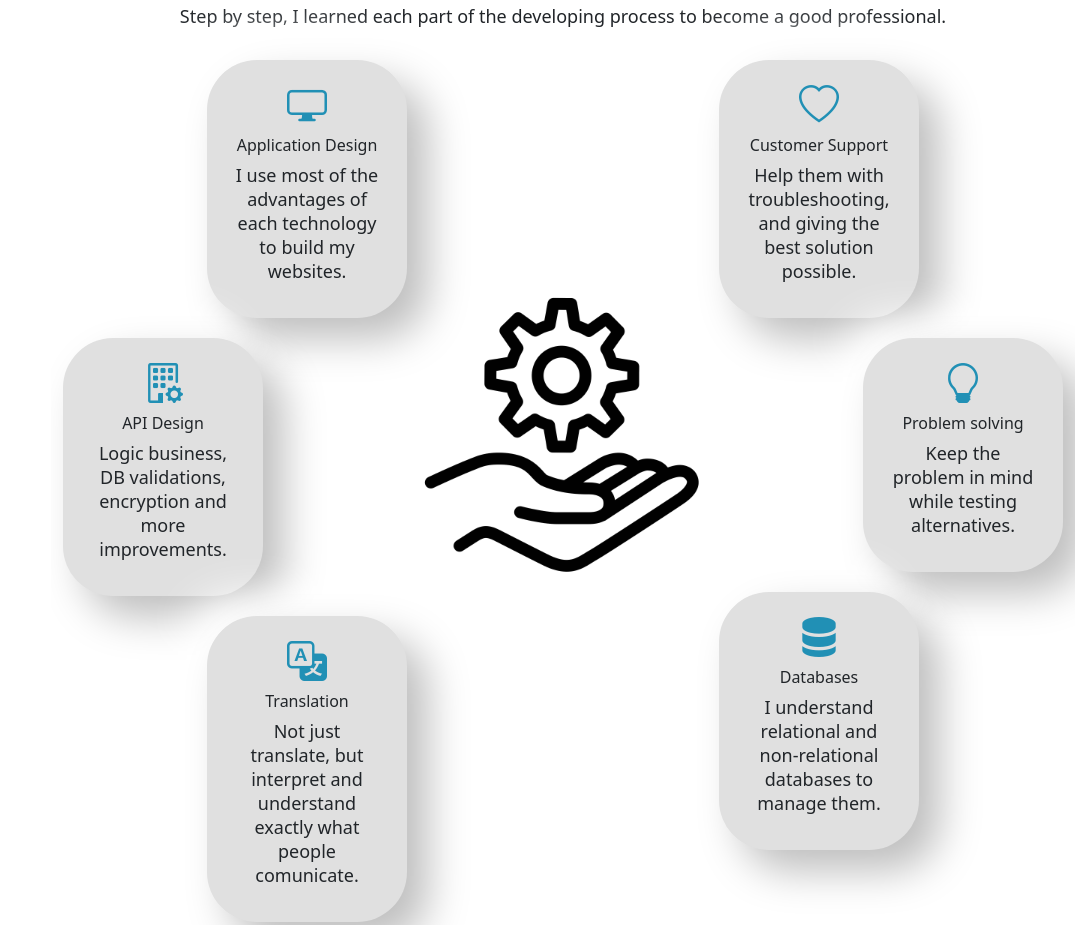
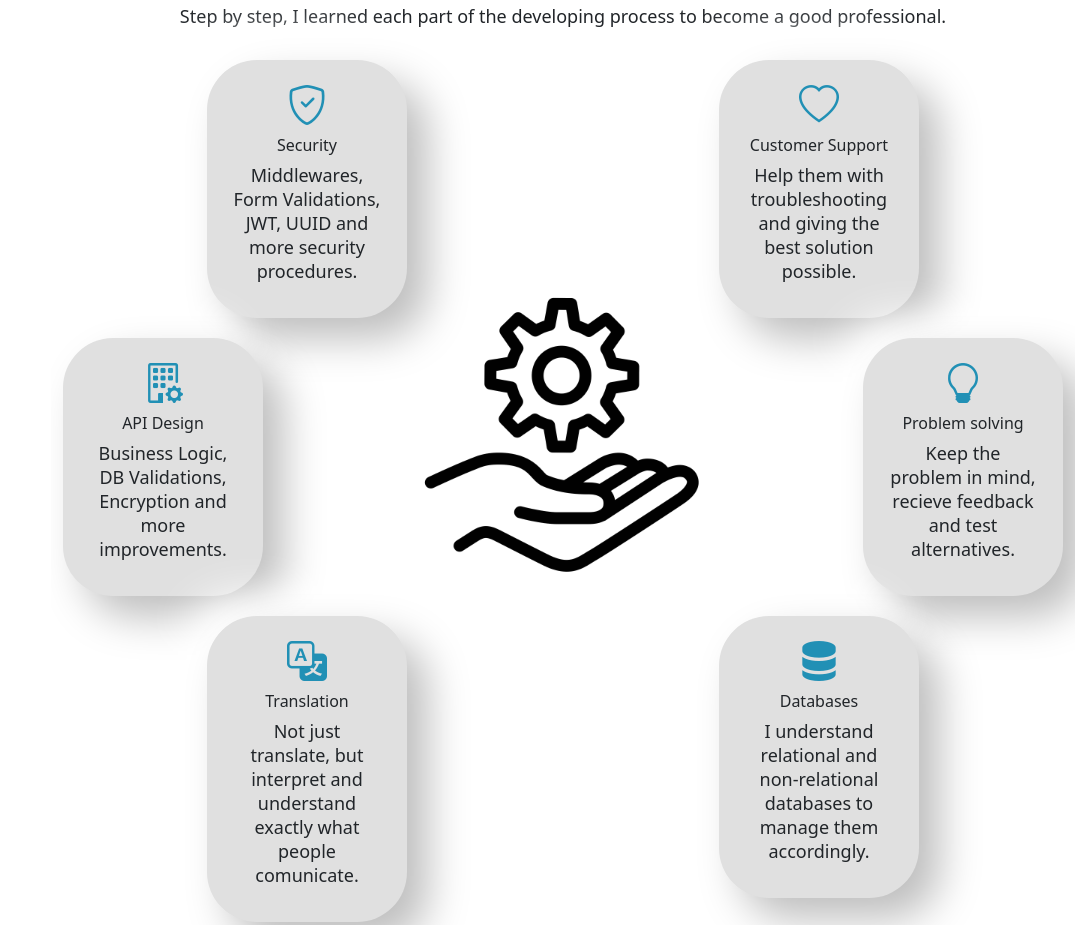
Before and after one commit to pedrojofree/personal-portfolio, a plain HTML site: page index.html in a window 1280 px wide. Shown: the part 2471-3396 px from the top of the page, without its empty margins (205-1280 px from the left). Drawn offline with nearby package versions, Linux system fonts and the light colour scheme; a script that the page names is missing.

Commit message:
services updated

```diff
--- a/index.html
+++ b/index.html
@@ -210,14 +210,14 @@
                         <p>Step by step, I learned each part of the developing process to become a good professional.</p>
                         <div class="col-sm-6 text-center">
                             <div class="col-md-12 mx-auto servicio">
-                                <span><i class="bi bi-display"></i></span>
-                                <h6>Application Design</h6>
-                                <p>I use most of the advantages of each technology to build my websites.</p>
+                                <span><i class="bi bi-shield-check"></i></i></span>
+                                <h6>Security</h6>
+                                <p>Middlewares, Form Validations, JWT, UUID and more security procedures.</p>
                             </div>
                             <div class="col-md-12 me-auto servicio">
                                 <span><i class="bi bi-building-gear"></i></span>
                                 <h6>API Design</h6>
-                                <p>Logic business, DB validations, encryption and more improvements.</p>
+                                <p>Business Logic, DB Validations, Encryption and more improvements.</p>
                             </div>
                             <div class="col-md-12 mx-auto servicio">
                                 <span><i class="bi bi-translate"></i></span>
@@ -229,17 +229,17 @@
                             <div class="col-md-12 mx-auto servicio">
                                 <span><i class="bi bi-heart"></i></span>
                                 <h6>Customer Support</h6>
-                                <p>Help them with troubleshooting, and giving the best solution possible.</p>
+                                <p>Help them with troubleshooting and giving the best solution possible.</p>
                             </div>
                             <div class="col-md-12 ms-auto servicio">
                                 <span><i class="bi bi-lightbulb"></i></span>
                                 <h6>Problem solving</h6>
-                                <p>Keep the problem in mind while testing alternatives.</p>
+                                <p>Keep the problem in mind, recieve feedback and test alternatives.</p>
                             </div>
-                            <div class="col-md-12 mx-auto servicio">
+                            <div class="col-md-12 mx-auto servicio vertical">
                                 <span><i class="bi bi-server"></i></span>
                                 <h6>Databases</h6>
-                                <p>I understand relational and non-relational databases to manage them.</p>
+                                <p>I understand relational and non-relational databases to manage them accordingly.</p>
                             </div>
                         </div>
                    </div>
@@ -263,7 +263,7 @@
                                     </div>
                                     <div class="face back">
                                         <h3>Vet Cares (SaaS)</h3>
-                                        <strong>DB - React - Express</strong>
+                                        <strong>DB - React - Express - JWT</strong>
                                         <p>Software as a Service App to manage animal analysis. I implemented emails, an API Rest and many security improvements.</p>
                                         <div class="link">
                                             <a class="btn btn-secondary" target="_blank" href="https://vet-cares-pedrojofre.netlify.app/admin">Page</a>                                        </div>
@@ -278,8 +278,8 @@
                                     </div>
                                     <div class="face back">
                                         <h3>MVC REST server</h3>
-                                        <strong>DB - Express</strong>
-                                        <p>A solid MVC REST Server. Google Auth, Cloud Files, MongoDB, and many other technologies. It includes many endpoints to Products, Users and Categories</p>
+                                        <strong>DB - Express - JWT</strong>
+                                        <p>A solid MVC REST Server. Google Auth, Cloud Files, MongoDB, and many other technologies. It includes many endpoints and security walls.</p>
                                         <div class="link">
                                             <a class="btn btn-secondary" target="_blank" href="https://github.com/pedrojofree/express-rest-server">Repository</a>                                        </div>
                                     </div>
@@ -326,7 +326,7 @@
                                     <div class="face back">
                                         <h3>API recipe finder</h3>
                                         <strong>API consumption - Data Visualize</strong>
-                                        <p>It consumes 3 different endpoint to show desired result. It fetchs between categories, dishes and ingredients. It saves the results in LocalStorage.</p>
+                                        <p>It consumes 3 different APIs to show desired result. It fetchs between categories, dishes and ingredients. It saves the results in Local Storage.</p>
                                         <div class="link">
                                             <a class="btn btn-secondary" target="_blank" href="https://recipe-searcher-pedrojofre.netlify.app/">Page</a>
                                         </div>
```
